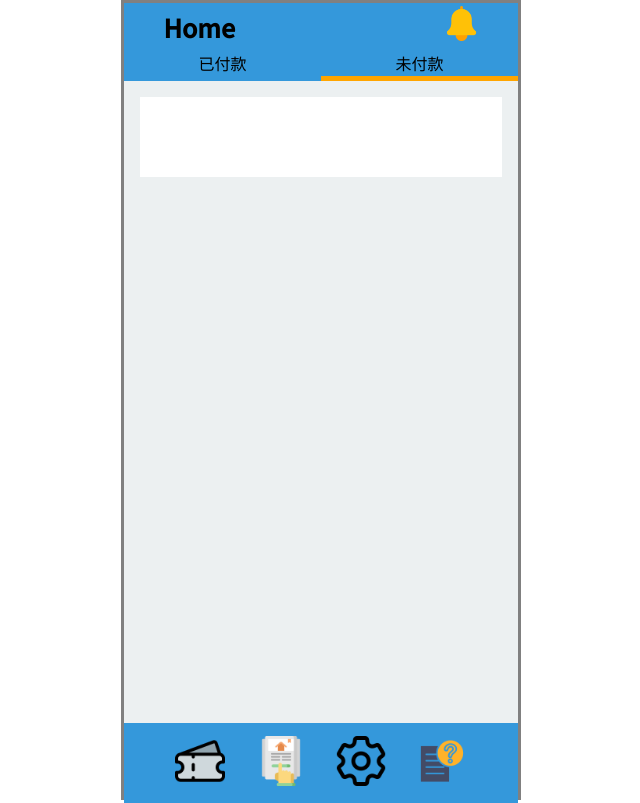
After one commit to FCU-1121/BookYourTicket, a Flask app: page /myTicket/unpaid in a window 1280 px wide. The commit adds this page. Shown: the whole page, without its empty margins (319-959 px from the left). Run offline with Flask 3, Linux system fonts and the light colour scheme; style sheets or scripts are compiled from the project's sources; some libraries are stand-ins or nearby versions.

Commit message:
新增已付款與為付款分類，我的車票結構小改

```diff
--- a/app.py
+++ b/app.py
@@ -21,11 +21,15 @@ def about():
 def notification():
     return render_template('notification.html', title='Notification')
 
-@app.route('/myTicket')
+@app.route('/myTicket/received')
 def myTicket():
     with open('./static/json/myTickets.json', 'r', encoding='utf-8') as f:
         tickets = json.load(f)['myTickets']
-    return render_template('myticket.html', title = 'YourTicket', tickets=tickets)
+    return render_template('myticket/received.html', title = 'YourTicket', tickets=tickets)
+
+@app.route('/myTicket/unpaid')
+def tickets():
+    return render_template('myticket/unpaid.html', title='Tickets')
 
 @app.route('/showTickets')
 def showTickets():
--- a/static/css/myticket/myticket.css
+++ b/static/css/myticket/myticket.css
@@ -1,91 +1,16 @@
-main {
+#ticket-navbar {
   width: 100%;
-  height: 100%;
-  padding: 1rem;
+  height: 2rem;
+  background-color: #3498db;
   display: flex;
-  justify-content: flex-start;
-  flex-direction: column;
-  overflow: scroll;
 }
-main .ticket-container {
-  margin: 10px 0;
-  width: 100%;
-  height: auto;
-  display: flex;
-  flex-direction: column;
-  align-items: center;
+#ticket-navbar .left, #ticket-navbar .right {
+  width: 50%;
+  text-align: center;
+  cursor: pointer;
+  text-decoration: none;
 }
-main .ticket-container .card-title {
-  width: 100%;
-  height: auto;
-  display: flex;
-  justify-content: space-between;
-  margin: 10px 0;
-}
-main .ticket-container .card-title .order-id, main .ticket-container .card-title .ticket-type {
-  font-size: 0.8rem;
-}
-main .ticket-container .card {
-  width: 95%;
-  height: 8.5rem;
-  background-color: white;
-  box-shadow: 0 0 10px darkgray;
-  border-radius: 5px;
-}
-main .ticket-container .card .ticket_details {
-  height: 1.5rem;
-  padding-top: 0.2rem;
-  padding-left: 1rem;
-  padding-right: 1rem;
-  border-bottom: 1px solid gainsboro;
-}
-main .ticket-container .card .ticket_details #route {
-  float: left;
-  font-size: 0.8rem;
-}
-main .ticket-container .card .ticket_details #id {
-  float: right;
-  font-size: 0.8rem;
-}
-main .ticket-container .card .station_details {
-  width: 100%;
-  height: 4.5rem;
-  border-bottom: 4px solid gainsboro;
-}
-main .ticket-container .card .station_details .station-group {
-  width: 100%;
-  height: 100%;
-  padding: 20px 50px;
-  display: flex;
-  align-items: center;
-  justify-content: space-between;
-}
-main .ticket-container .card .station_details .station-group i {
-  color: #3498db;
-  font-size: 2rem;
-}
-main .ticket-container .card .station_details .station-group .station .name {
-  font-size: 0.8rem;
-}
-main .ticket-container .card .station_details .station-group .station .time {
-  font-size: 1.3rem;
-}
-main .ticket-container .card .seat_details {
-  width: 100%;
-  padding: 0 0.8rem;
-  padding-top: 0.5rem;
-  height: 2rem;
-  display: flex;
-  justify-content: space-between;
-  align-items: center;
-  border-top: 4px solid #3498db;
-}
-main .ticket-container .card .seat_details .train-id {
-  display: flex;
-  font-size: 1.3rem;
-  align-items: baseline;
-}
-main .ticket-container .card .seat_details .train-id span {
-  font-size: 0.7rem;
-  margin: 2px;
+#ticket-navbar .clicked {
+  border-bottom: 5px solid orange;
+  cursor: auto;
 }/*# sourceMappingURL=myticket.css.map */
--- a/static/css/myticket/myticket.scss
+++ b/static/css/myticket/myticket.scss
@@ -1,94 +1,16 @@
-main{
+#ticket-navbar{
     width: 100%;
-    height: 100%;
-    padding: 1rem;
+    height: 2rem;
+    background-color: #3498db;
     display: flex;
-    justify-content: flex-start;
-    flex-direction: column;
-    overflow: scroll;
-    .ticket-container{
-        margin: 10px 0;
-        width: 100%;
-        height: auto;
-        display: flex;
-        flex-direction: column;
-        align-items: center;
-        .card-title{
-            width: 100%;
-            height: auto;
-            display: flex;
-            justify-content: space-between;
-            margin: 10px 0;
-            .order-id, .ticket-type{
-                font-size: .8rem;
-            }
-        }
-        .card{
-            width: 95%;
-            height: 8.5rem;
-            background-color: white;
-            box-shadow: 0 0 10px darkgray;
-            border-radius: 5px;
-            .ticket_details{
-                height: 1.5rem;
-                padding-top: .2rem;
-                padding-left: 1rem;
-                padding-right: 1rem;
-                border-bottom: 1px solid gainsboro;
-                #route{
-                    float: left;
-                    font-size: .8rem;
-                }
-                #id{
-                    float: right;
-                    font-size: .8rem;
-                }
-            }
-            .station_details{
-                width: 100%;
-                height: 4.5rem;
-                border-bottom: 4px solid gainsboro;
-                .station-group{
-                    width: 100%;
-                    height: 100%;
-                    padding: 20px 50px;
-                    display: flex;
-                    align-items: center;
-                    justify-content: space-between;
-                    i{
-                        color: #3498db;
-                        font-size: 2rem;
-                    }
-                    .station{
-                        .name{
-                            font-size: .8rem;
-                        }
-                        .time{
-                            font-size: 1.3rem;
-                        }
-                    }
-                }
-            }
-            .seat_details{
-                width: 100%;
-                padding: 0 .8rem;
-                padding-top: .5rem;
-                height: 2rem;
-                display: flex;
-                justify-content: space-between;
-                align-items: center;
-                border-top: 4px solid #3498db;
-                .train-id{
-                    display: flex;
-                    font-size: 1.3rem;
-                    align-items: baseline;
-                    span{
-                        font-size: .7rem;
-                        margin: 2px;
-                    }
-                }
-            }
-        }
-
+    .left, .right{
+        width: 50%;
+        text-align: center;
+        cursor: pointer;
+        text-decoration: none;
+    }
+    .clicked{
+        border-bottom: 5px solid orange;
+        cursor: auto;
     }
 }
--- /dev/null
+++ b/static/css/myticket/unpaid.css
@@ -0,0 +1,18 @@
+main {
+  width: 100%;
+  height: 100%;
+  padding: 1rem;
+  display: flex;
+  justify-content: flex-start;
+  flex-direction: column;
+  overflow: scroll;
+}
+main .ticket-container {
+  width: 100%;
+  height: 100%;
+}
+main .ticket-container .card {
+  width: 100%;
+  height: 5rem;
+  background-color: white;
+}/*# sourceMappingURL=unpaid.css.map */
--- /dev/null
+++ b/static/css/myticket/unpaid.scss
@@ -0,0 +1,18 @@
+main{
+    width: 100%;
+    height: 100%;
+    padding: 1rem;
+    display: flex;
+    justify-content: flex-start;
+    flex-direction: column;
+    overflow: scroll;
+    .ticket-container{
+        width: 100%;
+        height: 100%;
+        .card{
+            width: 100%;
+            height: 5rem;
+            background-color: white;
+        }
+    }
+}
--- a/static/js/matchTickets.js
+++ b/static/js/matchTickets.js
@@ -157,7 +157,7 @@ async function updateMyTickets(addTicket) {
                     "arriveTime": stationArriveTime,
                     "trainID": trainID
                 });
-                window.location.href = '/myTicket';
+                window.location.href = '/myTicket/unpaid';
             });
 
 
--- a/templates/baseof.html
+++ b/templates/baseof.html
@@ -9,9 +9,9 @@
     <link rel="preconnect" href="https://fonts.gstatic.com" crossorigin>
     <link href="https://fonts.googleapis.com/css2?family=Noto+Sans+TC:wght@500&display=swap" rel="stylesheet">
     <script src="https://releases.jquery.com/git/jquery-git.min.js"></script>
+    <title> {{ title }} </title>
     {% block css %}
     {% endblock %}
-    <title> {{ title }} </title>
 </head>
 <body>
 
@@ -33,7 +33,7 @@
 <footer>
     <!-- Footer content here -->
     <ul class="tools">
-        <li><a href="/myTicket"><img src="../static/icon/ticket.png" alt="myTicket"></a></li>
+        <li><a href="/myTicket/received"><img src="../static/icon/ticket.png" alt="myTicket"></a></li>
         <li><a href="/bookTicket"><img src="../static/icon/online-booking.png" alt="bookTicket"></a></li>
         <li><a href="/setting"><img src="../static/icon/setting.png" alt="settings"></a></li>
         <li><a href="/about"><img src="../static/icon/information.png" alt="about"></a></li>
--- /dev/null
+++ b/templates/myticket/myticket.html
@@ -0,0 +1,27 @@
+{% extends 'baseof.html' %}
+{% block css %}
+<link rel="stylesheet" href="../../static/css/myticket/myticket.css">
+{% endblock %}
+
+{% block content %}
+<div id="ticket-navbar">
+    <a class="left clicked" href="/myTicket/received">已付款</a>
+    <a class="right" href="/myTicket/unpaid">未付款</a>
+</div>
+
+{% block ticket_infor %}
+{% endblock %}
+{% endblock %}
+
+
+{% block js %}
+<script>
+    if(window.location.href.includes("unpaid")){
+        document.getElementsByClassName('left')[0].classList.remove('clicked')
+        document.getElementsByClassName('right')[0].classList.add('clicked')
+    }else{
+        document.getElementsByClassName('right')[0].classList.remove('clicked')
+        document.getElementsByClassName('left')[0].classList.add('clicked')
+    }
+</script>
+{% endblock %}
--- /dev/null
+++ b/templates/myticket/unpaid.html
@@ -0,0 +1,14 @@
+{% extends 'myticket/myticket.html' %}
+{% block css %}
+<link rel="stylesheet" href="../../static/css/myticket/unpaid.css">
+{{ super() }}
+{% endblock %}
+
+{% block ticket_infor %}
+<main>
+    <div class="ticket-container">
+        <div class="card">
+        </div>
+    </div>
+</main>
+{% endblock %}
```
Also changed, not shown: static/css/myticket/received.css (added, +90 -0 lines), static/css/myticket/received.scss (added, +93 -0 lines), templates/myticket/received.html (renamed from templates/myticket.html, +4 -4 lines), 3 other files.
